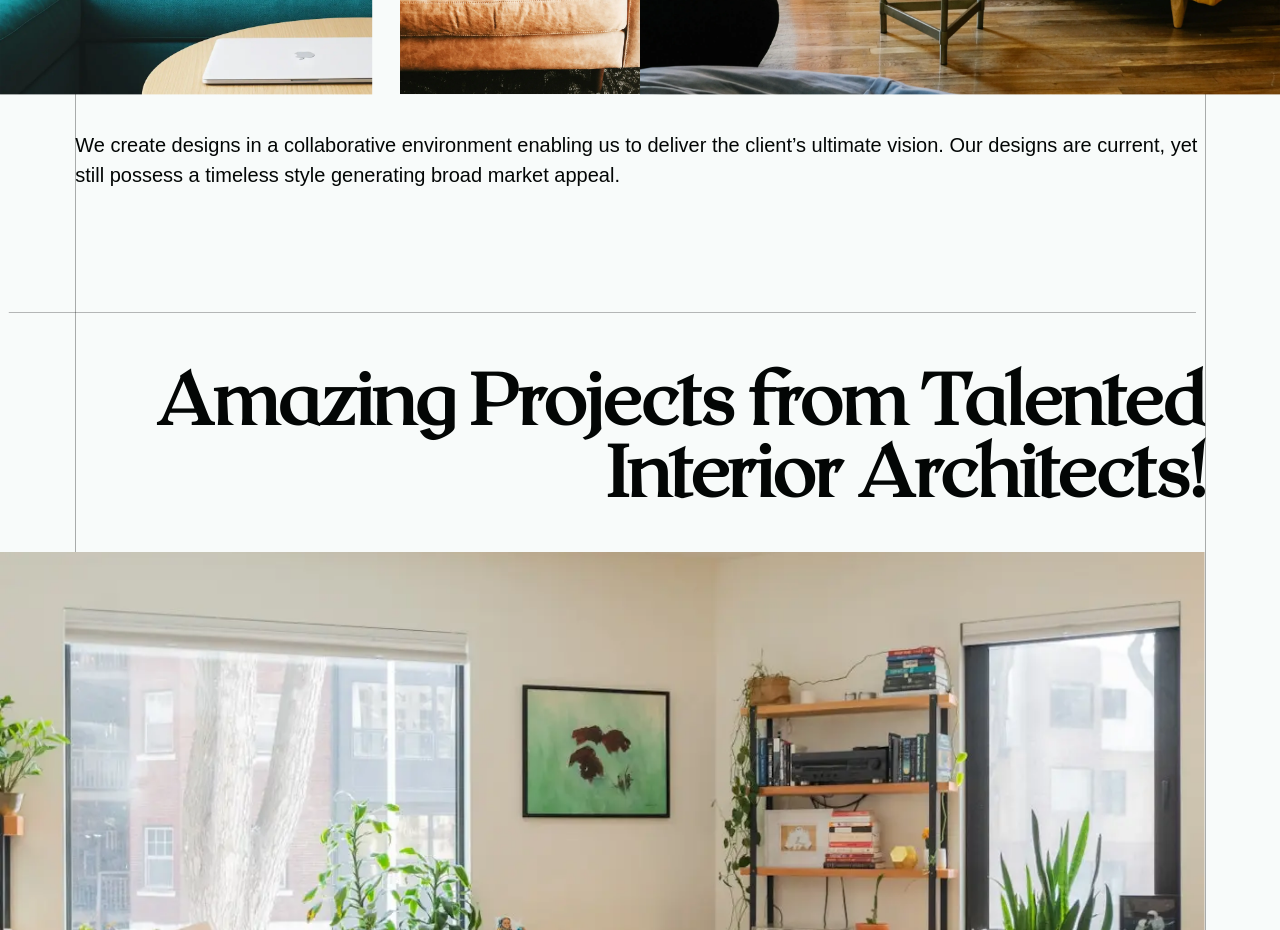
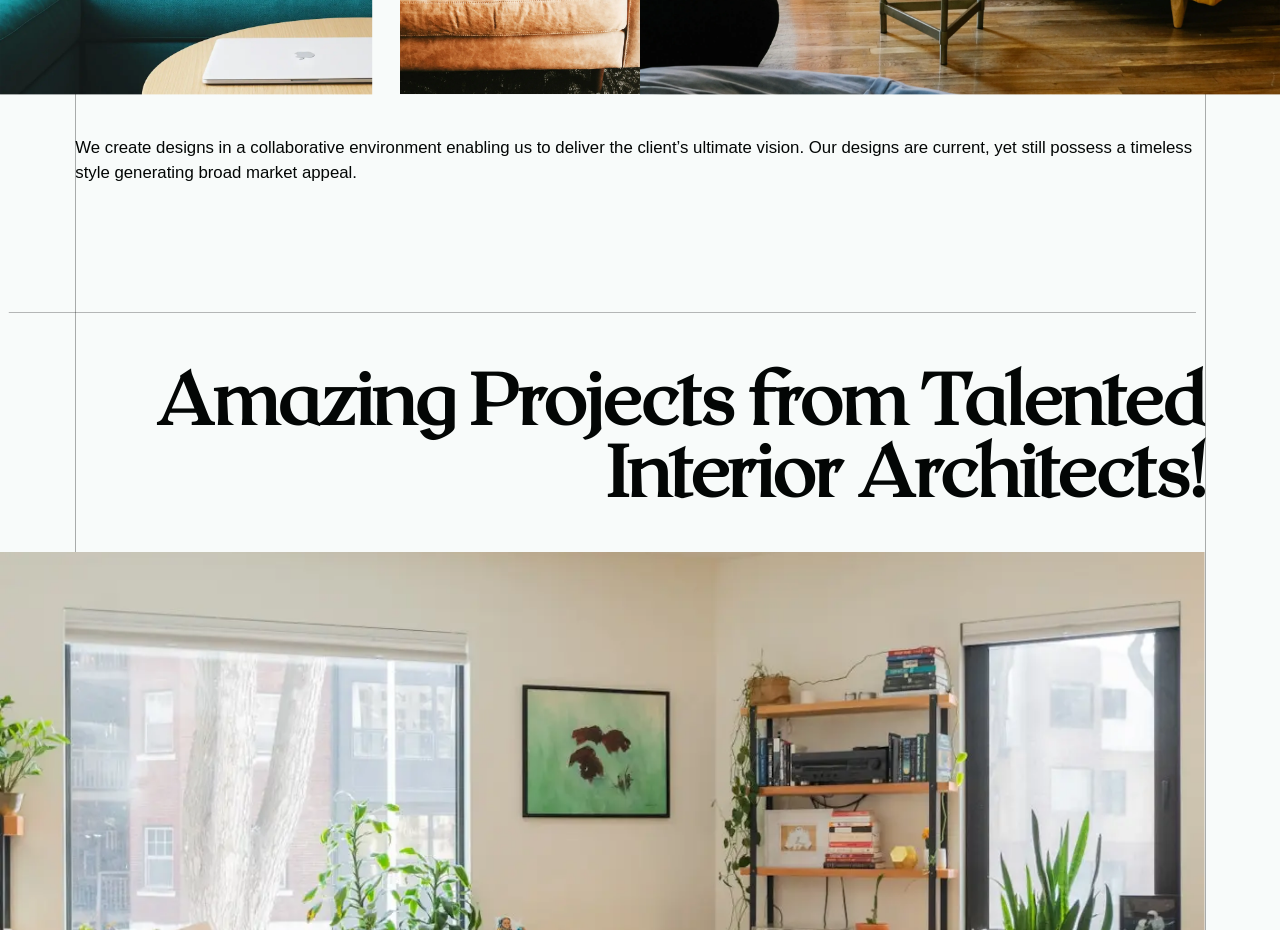
Before and after one commit to jane-ahone/interiorfirm-copy, a Next.js app: page / in a window 1280 px wide. Shown: the part 2360-3290 px from the top of the page. Built offline with nearby package versions, Linux system fonts and the light colour scheme.

Commit message:
add text section

```diff
--- a/src/components/organisms/Unique/style.css
+++ b/src/components/organisms/Unique/style.css
@@ -22,7 +22,7 @@
 .uni-text {
   font: var(--font-body);
   color: #030605;
-  font-size: 1.25rem;
+  font-size: 1.05rem;
   align-self: center;
   grid-row: 3/4;
   grid-column: 2/-2;
```
